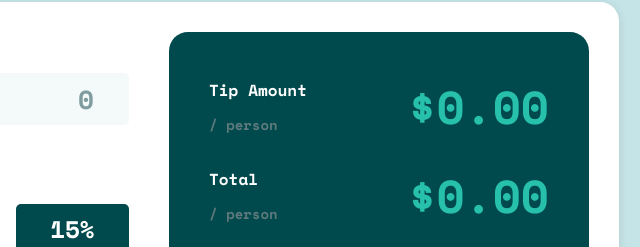
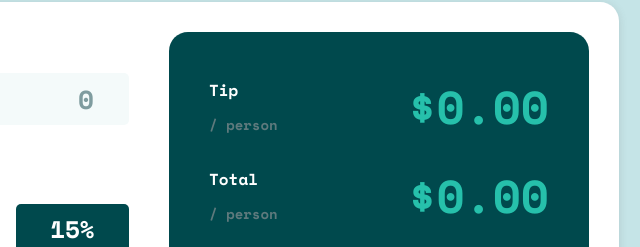
Before and after one commit to hqz3/fem-tip-calculator-app, a website built with Vite: page index.html in a window 1280 px wide. Shown: the part 190-437 px from the top of the page, 481-1121 px from the left. Built offline with nearby package versions, Linux system fonts and the light colour scheme.

Commit message:
Edit title

```diff
--- a/index.html
+++ b/index.html
@@ -73,7 +73,7 @@
 
         <div class="calculation__container">
           <div class="calculation__tipPer">
-            <p class="calculation__title">Tip Amount</p>
+            <p class="calculation__title">Tip</p>
             <p class="calculation__per">/ person</p>
             <p class="calculation__price">$0.00</p>
           </div>
```
